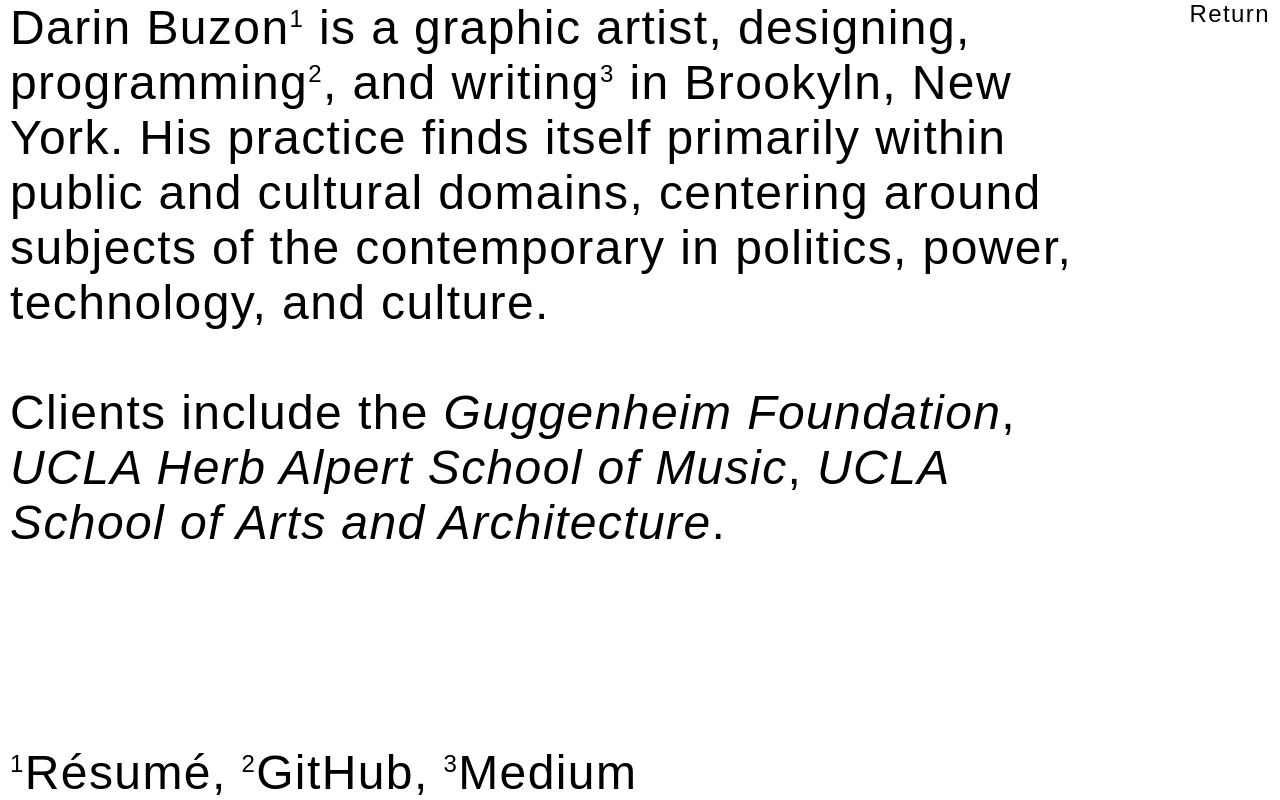
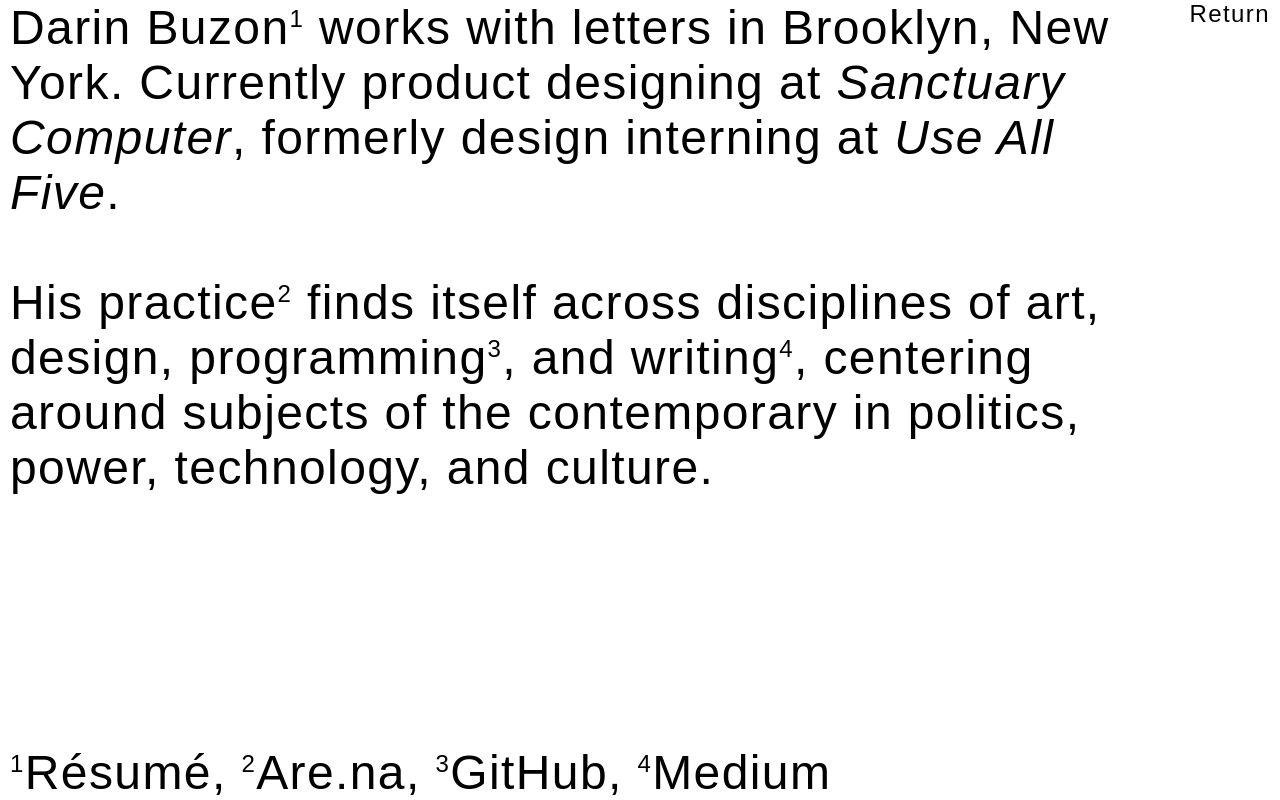
Before and after one commit to dabuzon/darinbuzon.info, a React (Create React App) app: page /about in a window 1280 px wide. Built offline with nearby package versions, Linux system fonts and the light colour scheme; the HTML template or start-up script is replaced by a standard one.

Commit message:
Updated profile

```diff
--- a/src/pages/About.jsx
+++ b/src/pages/About.jsx
@@ -19,32 +19,32 @@
                 1
               </a>
             </sup>{" "}
-            is a graphic artist, designing, programming
+            works with letters in Brooklyn, New York. Currently product
+            designing at{" "}
+            <a href="https://www.sanctuary.computer/" className="special">
+              Sanctuary Computer
+            </a>
+            , formerly design interning at{" "}
+            <a href="https://useallfive.com/" className="special">
+              Use All Five
+            </a>
+            .
+            <br />
+            <br />
+            His practice
             <sup>
-              <a href="https://github.com/dabuzon">2</a>
+              <a href="https://www.are.na/darin-buzon/">2</a>
+            </sup>{" "}
+            finds itself across disciplines of art, design, programming
+            <sup>
+              <a href="https://github.com/dabuzon">3</a>
             </sup>
             , and writing
             <sup>
-              <a href="https://medium.com/@darin.buzon">3</a>
-            </sup>{" "}
-            in Brookyln, New York. His practice finds itself primarily within
-            public and cultural domains, centering around subjects of the
-            contemporary in politics, power, technology, and culture.
-            <br />
-            <br />
-            Clients include the{" "}
-            <a href="https://www.guggenheim.org/" className="special">
-              Guggenheim Foundation
-            </a>
-            ,{" "}
-            <a href="https://schoolofmusic.ucla.edu/" className="special">
-              UCLA Herb Alpert School of Music
-            </a>
-            ,{" "}
-            <a href="https://www.arts.ucla.edu/" className="special">
-              UCLA School of Arts and Architecture
-            </a>
-            .{" "}
+              <a href="https://medium.com/@darin.buzon">4</a>
+            </sup>
+            , centering around subjects of the contemporary in politics, power,
+            technology, and culture.
           </Agn>
           <Agn gridColumn="-1/-2" textAlign="right">
             <StyledNavLink to="/">Return</StyledNavLink>
@@ -56,7 +56,8 @@
             Résumé
           </a>
           , <sup>2</sup>
-          <a href="https://github.com/dabuzon">GitHub</a>, <sup>3</sup>
+          <a href="https://www.are.na/darin-buzon/">Are.na</a>, <sup>3</sup>
+          <a href="https://github.com/dabuzon">GitHub</a>, <sup>4</sup>
           <a href="https://medium.com/@darin.buzon">Medium</a>
         </Agn>
       </Agn>
--- a/src/pages/Home.jsx
+++ b/src/pages/Home.jsx
@@ -82,7 +82,7 @@
               <sup class="home">
                 <a href="https://github.com/dabuzon/darinbuzon.info">5</a>
               </sup>{" "}
-              readily available on GitHub. Last updated 2 October 2019.
+              readily available on GitHub. Last updated 22 October 2019.
             </Agn>
           </Container>
         </Container>
```
